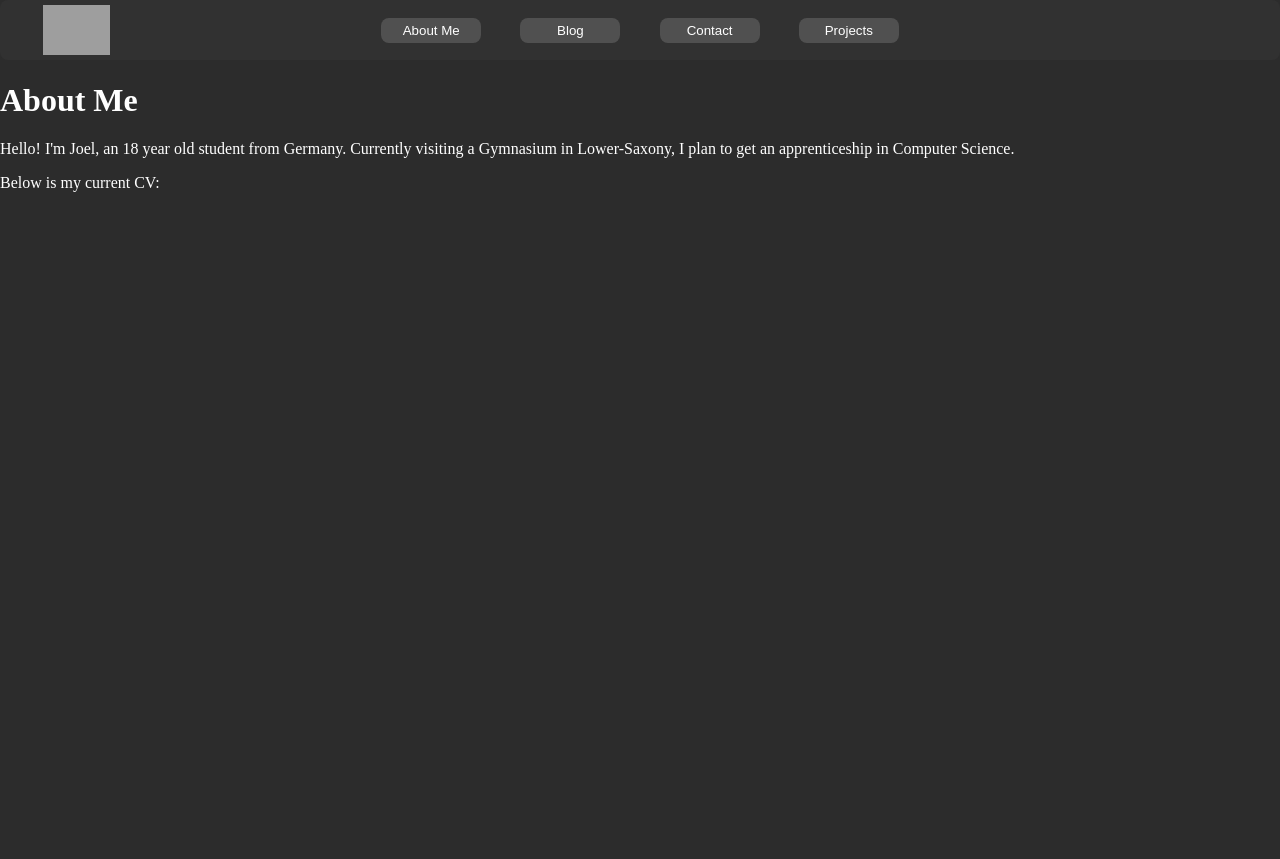
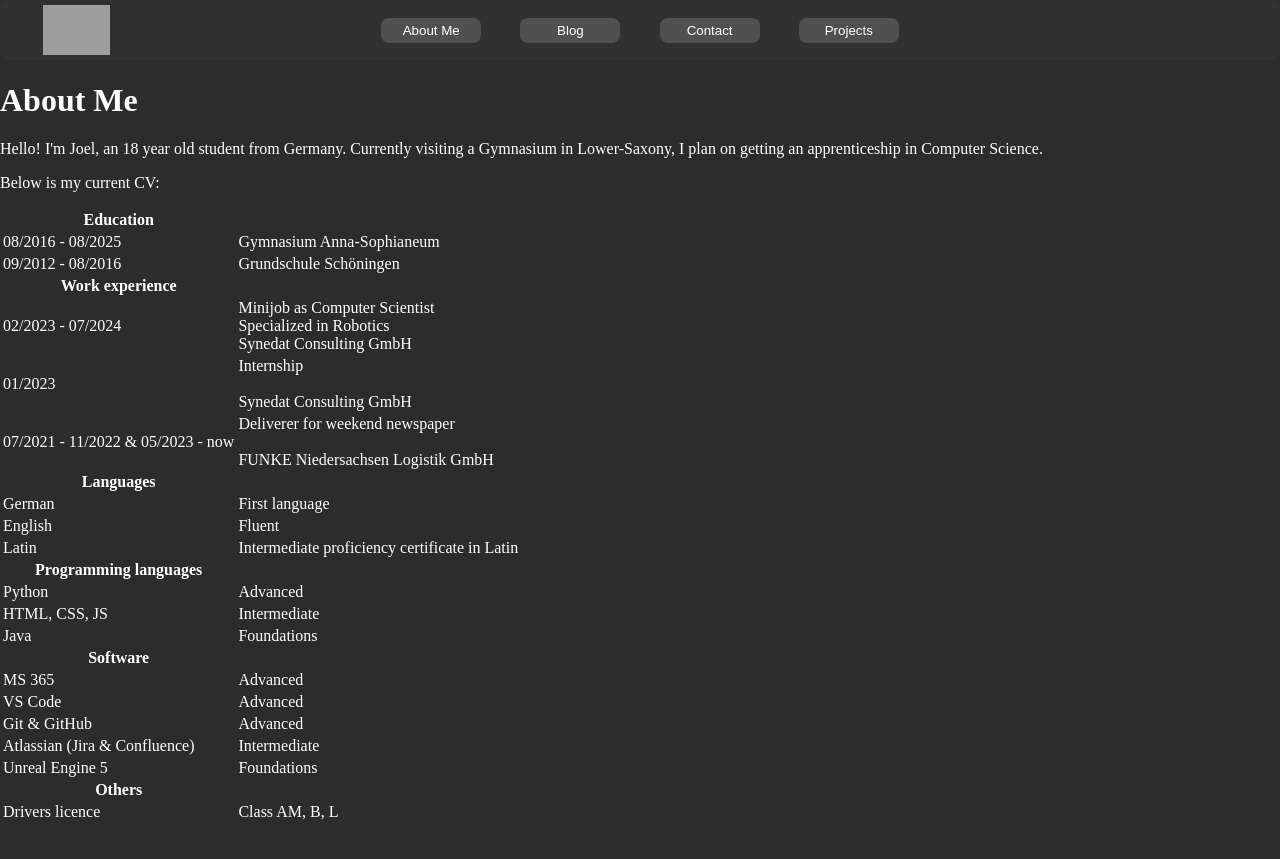
Before and after one commit to Xynox/website, a Jekyll site: the page built from html/about/about.html, in a window 1280 px wide. Shown: the top 859 px of the page. Built offline with Jekyll 4.4.1, drawn with Linux system fonts in a browser that asks for light colours; grey boxes are pictures that could not be loaded.

Commit message:
Add table containing CV

```diff
--- a/html/about/about.html
+++ b/html/about/about.html
@@ -5,5 +5,122 @@ title: Joel Wittke - About Me
 
 <h1>About Me</h1>
 
-<p>Hello! I'm Joel, an 18 year old student from Germany. Currently visiting a Gymnasium in Lower-Saxony, I plan to get an apprenticeship in Computer Science.</p>
+<p>Hello! I'm Joel, an 18 year old student from Germany. Currently visiting a Gymnasium in Lower-Saxony, I plan on getting an apprenticeship in Computer Science.</p>
 <p>Below is my current CV: </p>
+
+
+<table>
+
+    <tr>
+        <th>Education</th>
+        <td></td>
+    </tr>
+    <tr>
+        <td>08/2016 - 08/2025</td>
+        <td>Gymnasium Anna-Sophianeum</td>
+    </tr>
+    <tr>
+        <td>09/2012 - 08/2016</td>
+        <td>Grundschule Schöningen</td>
+    </tr>
+
+
+    <tr>
+       <th>Work experience</th>
+       <td></td>
+    </tr>
+    <tr>
+        <td>02/2023 - 07/2024</td>
+        <td>Minijob as Computer Scientist <br>
+            Specialized in Robotics <br>
+            Synedat Consulting GmbH
+        </td>
+    </tr>
+    <tr>
+        <td>01/2023</td>
+        <td>Internship <br>
+            <br>
+            Synedat Consulting GmbH
+        </td>
+    </tr>
+    <tr>
+        <td>07/2021 - 11/2022 & 05/2023 - now</td>
+        <td>Deliverer for weekend newspaper <br>
+            <br>
+            FUNKE Niedersachsen Logistik GmbH
+        </td>
+    </tr>
+
+
+    <tr>
+        <th>Languages</th>
+        <td></td>
+    </tr>
+    <tr>
+        <td>German</td>
+        <td>First language</td>
+    </tr>
+    <tr>
+        <td>English</td>
+        <td>Fluent</td>
+    </tr>
+    <tr>
+        <td>Latin</td>
+        <td>Intermediate proficiency certificate in Latin</td>
+    </tr>
+
+
+    <tr>
+        <th>Programming languages</th>
+        <td></td>
+    </tr>
+    <tr>
+        <td>Python</td>
+        <td>Advanced</td>
+    </tr>
+    <tr>
+        <td>HTML, CSS, JS</td>
+        <td>Intermediate</td>
+    </tr>
+    <tr>
+        <td>Java</td>
+        <td>Foundations</td>
+    </tr>
+
+
+    <tr>
+        <th>Software</th>
+        <td></td>
+    </tr>
+    <tr>
+        <td>MS 365</td>
+        <td>Advanced</td>
+    </tr>
+    <tr>
+        <td>VS Code</td>
+        <td>Advanced</td>
+    </tr>
+    <tr>
+        <td>Git & GitHub</td>
+        <td>Advanced</td>
+    </tr>
+    <tr>
+        <td>Atlassian (Jira & Confluence)</td>
+        <td>Intermediate</td>
+    </tr>
+    <tr>
+        <td>Unreal Engine 5</td>
+        <td>Foundations</td>
+    </tr>
+
+
+    <tr>
+        <th>Others</th>
+        <td></td>
+    </tr>
+    <tr>
+        <td>Drivers licence</td>
+        <td>Class AM, B, L</td>
+    </tr>
+
+</table>
```
